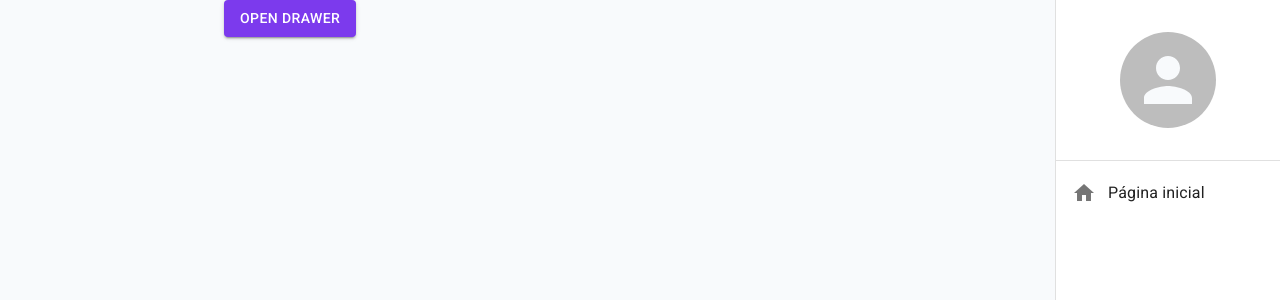
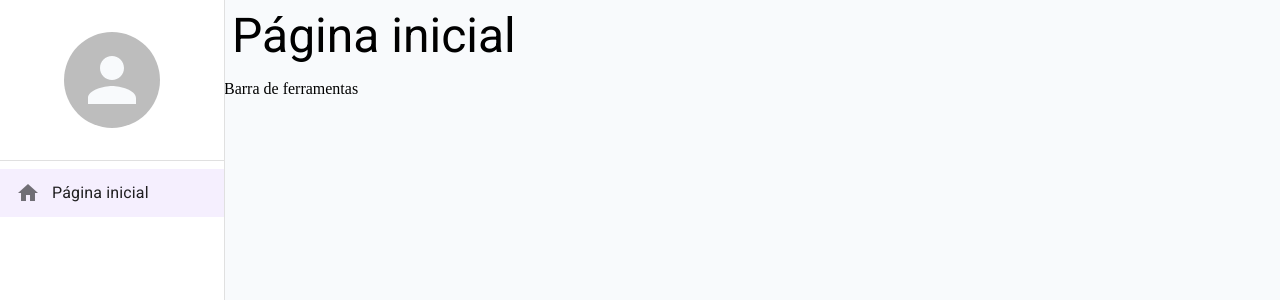
Before and after one commit to EduAlves4785/DokamiFront, a React (Create React App) app: page /home in a window 1280 px wide. Shown: the top 300 px of the page. Built offline with nearby package versions, Linux system fonts and the light colour scheme.

Commit message:
feat: adiciona dashboard e layout base

```diff
--- /dev/null
+++ b/src/pages/dashboard/Dashboard.tsx
@@ -0,0 +1,9 @@
+import { LayoutBaseDePagina } from "../../shared/layouts"
+
+export const Dashboard=()=>{
+    return(
+       <LayoutBaseDePagina titulo="Página inicial" barraDeFerramentas={<>Barra de ferramentas</>}>
+            Testando
+       </LayoutBaseDePagina>
+    )
+}
--- a/src/pages/index.ts
+++ b/src/pages/index.ts
@@ -1 +1 @@
-export {}
+export * from './dashboard/Dashboard'
--- a/src/routes/index.tsx
+++ b/src/routes/index.tsx
@@ -1,15 +1,27 @@
-import { Button } from "@mui/material"
-import { Routes, Route, Navigate } from "react-router"
-import { useAppThemeContext, useDrawerContext } from "../shared/contexts"
+import { Routes, Route } from "react-router"
+import { useDrawerContext } from "../shared/contexts"
+import { useEffect } from "react"
+import { Dashboard } from "../pages"
 
 export const AppRoutes=()=>{
 
-    const {toggleDrawerOpen}=useDrawerContext()
+    const {setDrawerOptions}=useDrawerContext()
+
+    useEffect(()=>{
+        setDrawerOptions([
+            {
+                label:'Página inicial',
+                icon:'home',
+                path:'home'
+            }
+        ])
+    },[])
+
     return(
         <Routes>
-            <Route path="/home" element={<Button onClick={toggleDrawerOpen} variant="contained" color="primary">Open Drawer</Button>}/>
+            <Route path="/home" element={<Dashboard/>}/>
             {/*O Navigate redireciona para a rota principal caso o usuário jogue uma rota aleatória não existente */}
-            <Route path="*" element={<Navigate to="/home"/>}/>
+            {/*<Route path="*" element={<Navigate to="/home"/>}/> */}
         </Routes>
     )
 }
--- a/src/shared/components/menu-lateral/MenuLateral.tsx
+++ b/src/shared/components/menu-lateral/MenuLateral.tsx
@@ -1,8 +1,41 @@
 import { Avatar, Box, Divider, Drawer, Icon, List, ListItemButton, ListItemIcon, ListItemText, useMediaQuery, useTheme } from "@mui/material"
 import { useDrawerContext } from "../../contexts";
+import { useMatch, useNavigate, useResolvedPath } from "react-router";
 
 interface IThemeProviderProps {
     children: React.ReactNode;
+}
+
+interface IListItemLinkProp {
+    label: string;
+    icon: string;
+    to: string;
+    onClick: (() => void) | undefined;
+}
+
+const ListItemLink: React.FC<IListItemLinkProp> = ({ ...prev }) => {
+
+    const navigate = useNavigate()
+
+    const resolvedPath = useResolvedPath(prev.to);
+
+    //Saber pela url qual rota está selecionada
+    const match = useMatch({ path: resolvedPath.pathname, end: false })
+
+    const handleClick = () => {
+        navigate(prev.to)
+        //Testa se a função é undefined
+        prev.onClick?.()
+    }
+
+    return (
+        <ListItemButton selected={!!match} onClick={handleClick}>
+            <ListItemIcon>
+                <Icon>{prev.icon}</Icon>
+            </ListItemIcon>
+            <ListItemText primary={prev.label} />
+        </ListItemButton>
+    )
 }
 
 export const MenuLateral: React.FC<IThemeProviderProps> = ({ children }) => {
@@ -10,46 +43,48 @@
     const theme = useTheme();
     const smDown = useMediaQuery(theme.breakpoints.down('sm'));
 
-    const {isDrawerOpen, toggleDrawerOpen} =useDrawerContext()
+    const { isDrawerOpen, toggleDrawerOpen, drawerOptions } = useDrawerContext()
 
     return (
         <>
-            <Drawer anchor="right" open={isDrawerOpen} variant={smDown?'temporary':'permanent'} onClose={toggleDrawerOpen}>
+            <Drawer anchor="left" open={isDrawerOpen} variant={smDown ? 'temporary' : 'permanent'} onClose={toggleDrawerOpen}>
                 <Box sx={{
                     width: theme.spacing(28),
-                    height:"100%",
-                    display:'flex',
-                    flexDirection:'column'
+                    height: "100%",
+                    display: 'flex',
+                    flexDirection: 'column'
                 }}>
                     <Box sx={{
-                    width:'100%',
-                    height:theme.spacing(20),
-                    display:"flex",
-                    alignItems:"center",
-                    justifyContent:'center'
+                        width: '100%',
+                        height: theme.spacing(20),
+                        display: "flex",
+                        alignItems: "center",
+                        justifyContent: 'center'
                     }}>
                         <Avatar sx={{
-                        width:theme.spacing(12),
-                        height:theme.spacing(12)
+                            width: theme.spacing(12),
+                            height: theme.spacing(12)
                         }} />
                     </Box>
 
-                <Divider/>
-                <Box sx={{flex:1}}>
+                    <Divider />
+                    <Box sx={{ flex: 1 }}>
                         <List component="nav">
-                        <ListItemButton>
-                            <ListItemIcon>
-                                <Icon> home </Icon>
-                            </ListItemIcon>
-                            <ListItemText primary="Página inicial"/>
-                        </ListItemButton>
+                            {drawerOptions.map((drawerOption) => (
+                                <ListItemLink
+                                    key={drawerOption.path}
+                                    icon={drawerOption.icon}
+                                    to={drawerOption.path}
+                                    label={drawerOption.label}
+                                    onClick={smDown ? toggleDrawerOpen : undefined} />
+                            ))}
                         </List>
                     </Box>
 
                 </Box>
             </Drawer>
             <Box sx={{
-                marginLeft: smDown?0:theme.spacing(28),
+                marginLeft: smDown ? 0 : theme.spacing(28),
                 height: 100,
             }}>
                 {children}
--- a/src/shared/contexts/DrawerContext.tsx
+++ b/src/shared/contexts/DrawerContext.tsx
@@ -9,6 +9,8 @@
 interface IDrawerContextData {
     isDrawerOpen: boolean;
     toggleDrawerOpen: () => void;
+    drawerOptions:IDrawerOptions[];
+    setDrawerOptions:(newDrawerOptions:IDrawerOptions[]) => void;
 }
 
 const DrawerContext = createContext({} as IDrawerContextData);
@@ -22,6 +24,12 @@
     return useContext(DrawerContext);
 }
 
+interface IDrawerOptions{
+    icon:string;
+    label:string;
+    path:string;
+}
+
 export const DrawerProvider: React.FC<ITDrawerContextProps> = ({ children }) => {
 
     //No react o useState é usado para criar um estado local dentro de um componente funcional. Ele retorna um array com dois elementos: o valor atual do estado e uma função para atualizá-lo. No caso do código fornecido, useState está sendo usado para criar um estado chamado themeName, que pode ter os valores 'light' ou 'dark', e a função setThemeName é usada para atualizar esse estado.
@@ -30,12 +38,18 @@
 
     const [isDrawerOpen, setIsDrawerOpen] = useState<boolean>(false);
 
+    const [drawerOptions, setDrawerOptions] = useState<IDrawerOptions[]>([]);
+
     const toggleDrawerOpen = useCallback(() => {
         setIsDrawerOpen((oldDrawerOpen) => !oldDrawerOpen);
     }, []);
 
+    const handleSetDrawerOptions = useCallback((newDrawerOptions:IDrawerOptions[]) => {
+        setDrawerOptions(newDrawerOptions)
+    }, []);
+
     return (
-        <DrawerContext.Provider value={{ isDrawerOpen, toggleDrawerOpen }}>
+        <DrawerContext.Provider  value={{ isDrawerOpen, toggleDrawerOpen, drawerOptions, setDrawerOptions:handleSetDrawerOptions }}>
 
             {children}
 
--- /dev/null
+++ b/src/shared/layouts/LayoutBaseDePagina.tsx
@@ -0,0 +1,62 @@
+import { Height } from "@mui/icons-material";
+import { Box, Icon, IconButton, Typography, useMediaQuery, useTheme } from "@mui/material"
+import { useDrawerContext } from "../contexts";
+import { ReactNode } from "react";
+
+
+interface ILayoutBaseDePagina {
+    children: ReactNode;
+    titulo: string
+    barraDeFerramentas: ReactNode
+
+}
+
+export const LayoutBaseDePagina: React.FC<ILayoutBaseDePagina> = ({ children, ...prev }) => {
+
+    const theme = useTheme()
+    const smDown = useMediaQuery(theme.breakpoints.down('sm'));
+    const mdDown = useMediaQuery(theme.breakpoints.down('md'));
+
+    const { toggleDrawerOpen } = useDrawerContext()
+
+    return (
+        <Box sx={{
+            height: 100,
+            display: 'flex',
+            flexDirection: 'column',
+            gap: 1
+        }}>
+
+            <Box sx={{
+                p: 1,
+                height: theme.spacing(smDown?6:mdDown?8:12),
+                display: 'flex',
+                alignItems: 'center',
+                gap: 1
+            }}>
+                {smDown && (<IconButton onClick={toggleDrawerOpen}>
+                    <Icon>menu</Icon>
+                </IconButton>)}
+                <Typography variant={smDown?"h5":mdDown?'h4':'h3'} sx={{
+                    whiteSpace:'nowrap',
+                    overflow:'hidden',
+                    textOverflow:'ellipsis'
+                }}>
+                    {prev.titulo}
+                </Typography>
+            </Box>
+            {prev.barraDeFerramentas && (
+                <Box>
+                    {prev.barraDeFerramentas}
+                </Box>
+            )}
+            <Box sx={{
+                flex:1,
+                overflow:'auto'
+            }}>
+                {children}
+            </Box>
+        </Box>
+
+    )
+}
--- a/src/shared/layouts/index.ts
+++ b/src/shared/layouts/index.ts
@@ -1 +1 @@
-export {}
+export * from './LayoutBaseDePagina'
```
Lines whose indentation alone changed are shown as unchanged.
